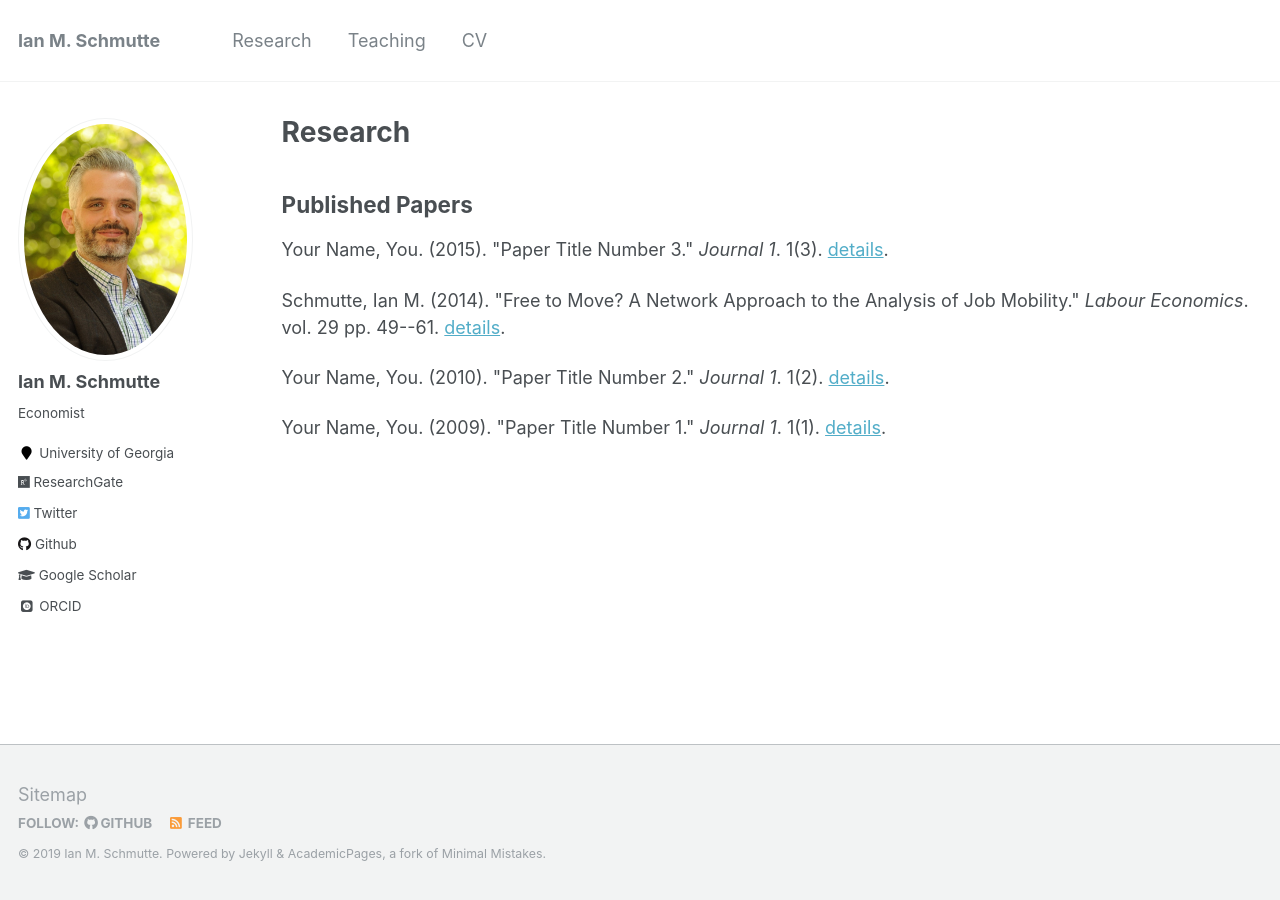
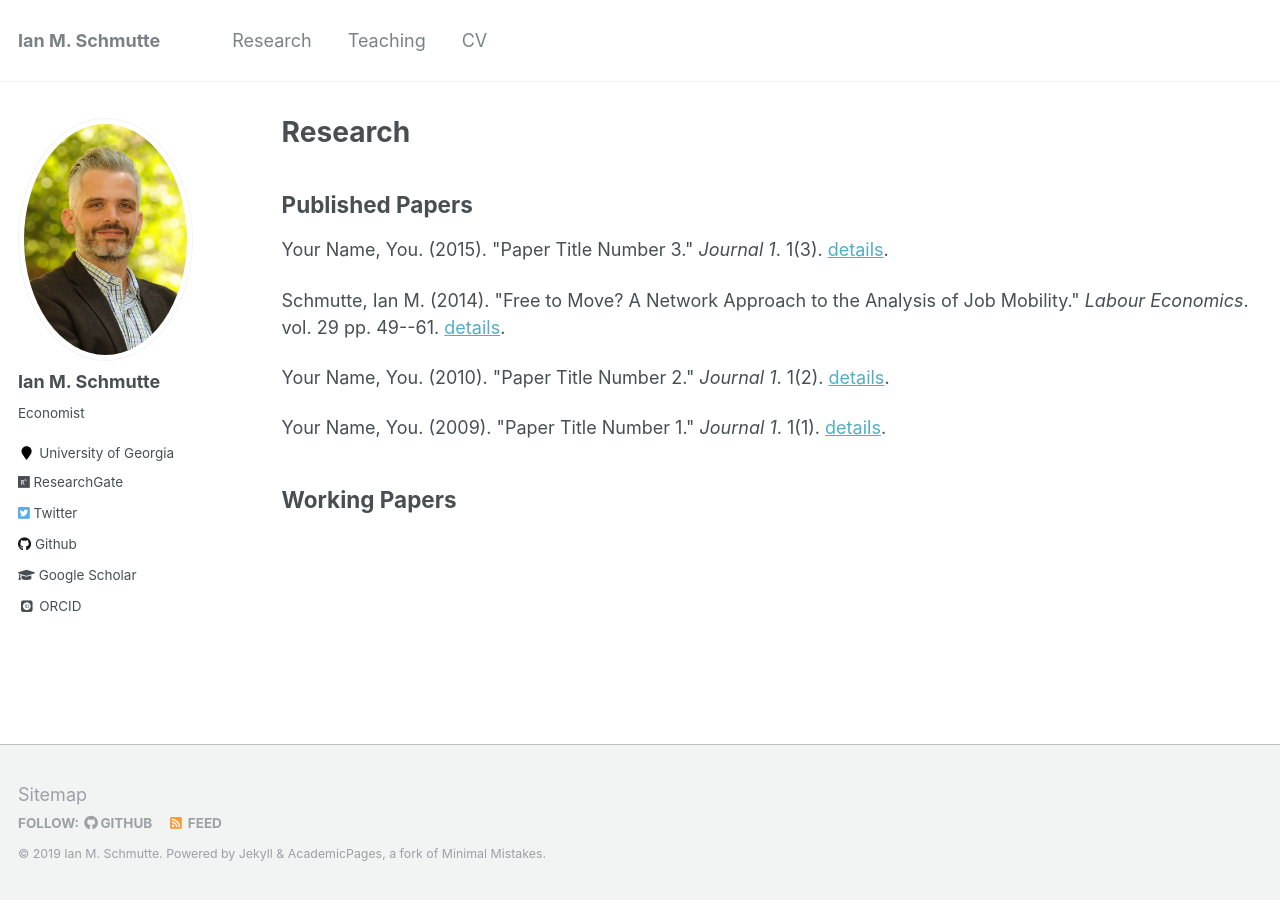
Before and after one commit to ianschmutte/ianschmutte.github.io, a Jekyll site: the page built from _pages/research.md, in a window 1280 px wide. Built offline with Jekyll 4.4.1, drawn with Linux system fonts in a browser that asks for light colours; some web fonts are replaced.

Commit message:
fix nav typo

```diff
--- a/_data/navigation.yml
+++ b/_data/navigation.yml
@@ -1,7 +1,7 @@
 # main links links
 main:
   - title: "Research"
-    url: /research/s
+    url: /research/
 
   # - title: "Talks"
   #   url: /talks/
--- a/_pages/research.md
+++ b/_pages/research.md
@@ -12,7 +12,7 @@
   {% include archive-single-research.html %}
 {% endfor %}
 
-<!-- ## Working Papers
+## Working Papers
 {% for post in site.workingpapers reversed %}
   {% include archive-single-research.html %}
-{% endfor %} -->
+{% endfor %}
```
